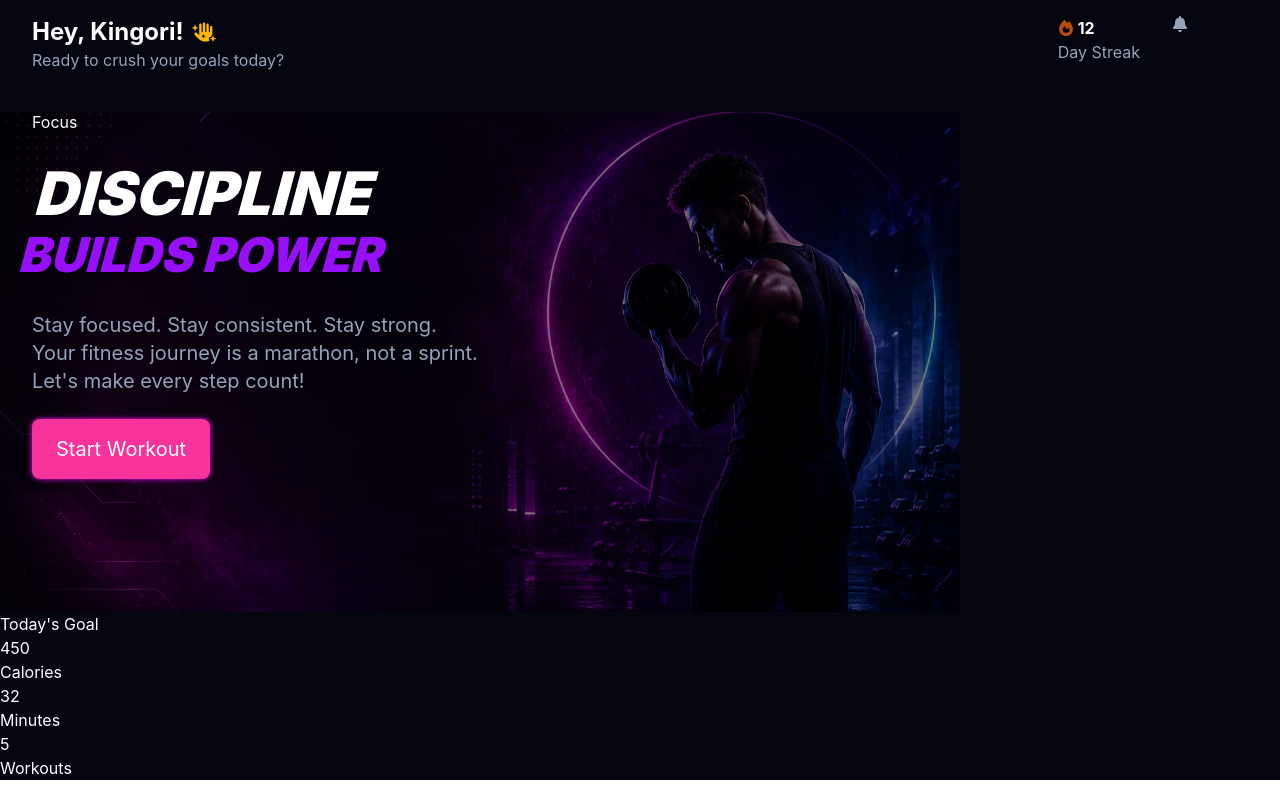
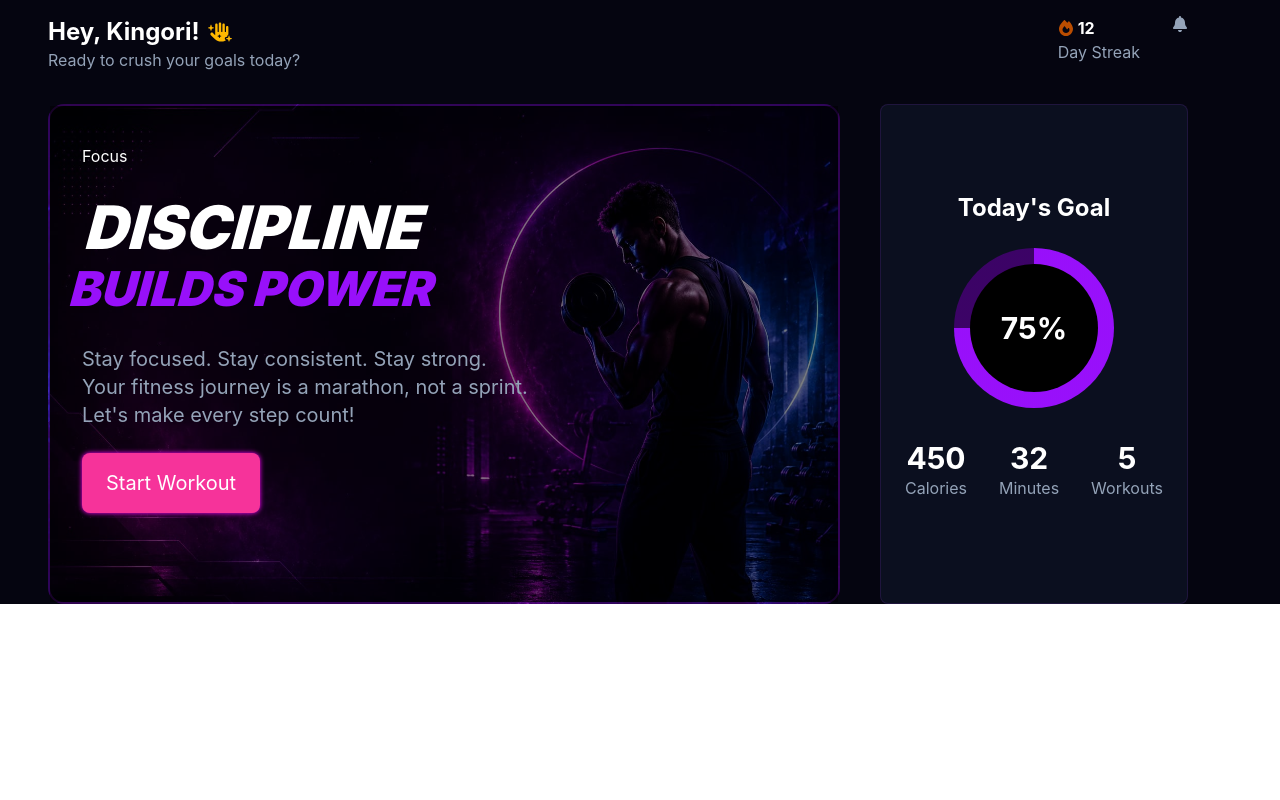
Before and after one commit to Linkon-Tuhoto/Fitness-app, a React (Vite) app: page / in a window 1280 px wide. Built offline with nearby package versions, Linux system fonts and the light colour scheme.

Commit message:
goals styling and positioning

```diff
--- a/src/components/Hero.jsx
+++ b/src/components/Hero.jsx
@@ -5,7 +5,7 @@ import { FaHandSparkles, FaFire, FaBell } from "react-icons/fa6";
 
 function Hero() {
   return (
-    <div className='bg-[#050510] text-white'>
+    <div className='bg-[#050510] text-white pl-4'>
         {/*Header content*/}
         <div className='grid grid-cols-2 pt-4 px-8'>
             <div>
@@ -33,8 +33,8 @@ function Hero() {
             </div>
         </div>
         {/*Hero image*/}
-        <div>
-        <div className='h-[500px] w-[75%] bg-cover bg-center relative' style={{ backgroundImage: `url(${heroImg})` }} >
+        <div className='flex  gap-10 mt-8 px-8 '>
+        <div className='h-[500px] w-[75%] bg-cover bg-center relative border-2 border-purple-600/30 rounded-2xl' style={{ backgroundImage: `url(${heroImg})` }} >
             <div className='absolute inset-0 bg-black/50'></div>
             <div className='relative z-10 text-white px-8 mt-10 space-y-6 max-w-lg max-w-[12ch] leading-tight'>
             <p>Focus</p>
@@ -53,30 +53,35 @@ function Hero() {
         </div>
 
         {/*Today's Goal*/}
-        <div>
-            <h2>Today's Goal</h2>
-            <div>
+        <div className='border border-purple-500/13 rounded-lg  bg-slate-900/60 flex flex-col items-center justify-center w-[350px] h-[500px] mr-15'>
+            <h2 className='text-2xl font-bold'>Today's Goal</h2>
+            <div className='w-40 h-40 rounded-full flex items-center justify-center mt-6 bg-[conic-gradient(theme(colors.purple.600)_0%_75%,theme(colors.purple.950)_75%_100%)] p-4'>
+                <div className='w-full h-full rounded-full bg-black flex items-center justify-center'>
+                    <h2 className='text-3xl font-bold'>75%</h2>
+                </div>
+            </div>
+            <div className='flex items-center gap-8 mt-4 p-4  text-center'>
                 <div>
-                    <h2>
+                    <h2 className='text-3xl font-bold'>
                         450
                     </h2>
-                    <p>
+                    <p className='text-[#94a3b8]'>
                         Calories
                     </p>
                 </div>
                 <div>
-                    <h2>
+                    <h2 className='text-3xl font-bold'>
                         32
                     </h2>
-                    <p>
+                    <p className='text-[#94a3b8]'>
                         Minutes
                     </p>
                 </div>
                 <div>
-                    <h2>
+                    <h2 className='text-3xl font-bold'>
                         5
                     </h2>
-                    <p>
+                    <p className='text-[#94a3b8]'>
                         Workouts
                     </p>
                 </div>
```
